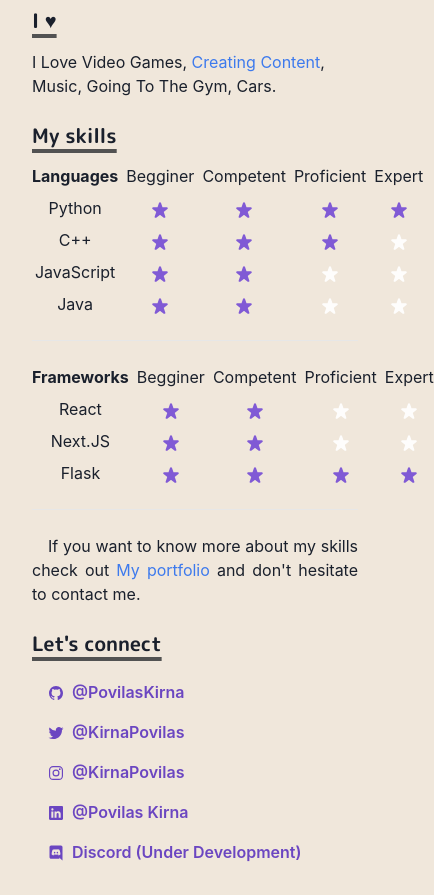
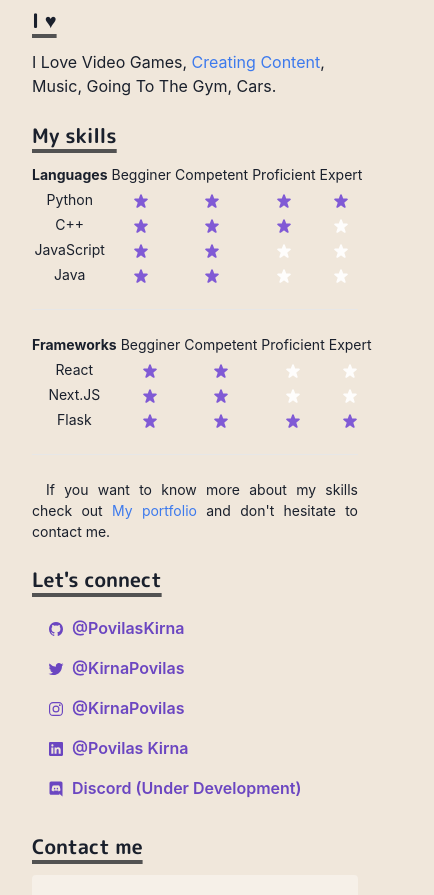
Before and after one commit to PovilasKirna/portfolio_website, a Next.js app: page / in a window 390 px wide. Shown: the part 900-1795 px from the top of the page, 434 px wide, since content can reach past the window. Built offline with nearby package versions, Linux system fonts and the light colour scheme.

Commit message:
fixed skills section taking too much space on mobile devices

```diff
--- a/components/section.js
+++ b/components/section.js
@@ -7,12 +7,13 @@
 	},
 });
 
-const Section = ({ children, delay = 0 }) => (
+const Section = ({ children, delay = 0, ...props }) => (
 	<StyledDiv
 		initial={{ y: 10, opacity: 0 }}
 		animate={{ y: 0, opacity: 1 }}
 		transition={{ duration: 0.8, delay }}
 		mb={6}
+		{...props}
 	>
 		{children}
 	</StyledDiv>
--- a/components/skills.js
+++ b/components/skills.js
@@ -1,14 +1,6 @@
 import { Box, Grid, GridItem } from "@chakra-ui/layout";
 import { StarIcon } from "@chakra-ui/icons";
 import { useColorModeValue } from "@chakra-ui/color-mode";
-
-const Skill = ({ name, skillLevel }) => {
-	return (
-		<Box w="100%" h="10" bg="blue.500" key={name}>
-			{name}
-		</Box>
-	);
-};
 
 const SkillsPanel = ({ title, skillList }) => {
 	return (
@@ -16,7 +8,7 @@
 			<Grid
 				templateRows={`repeat(${skillList.length}, 1fr)`}
 				templateColumns="repeat(5, 1fr)"
-				gap={2}
+				gap={[1, 2, 2]}
 				align="center"
 			>
 				<GridItem colSpan={1} fontWeight="bold">
--- a/pages/index.js
+++ b/pages/index.js
@@ -117,7 +117,7 @@
 					</Link>
 					, Music, Going To The Gym, Cars.
 				</Section>
-				<Section delay={2.5}>
+				<Section delay={2.5} fontSize="sm">
 					<Heading as="h3" variant="section-title">
 						My skills
 					</Heading>
```
